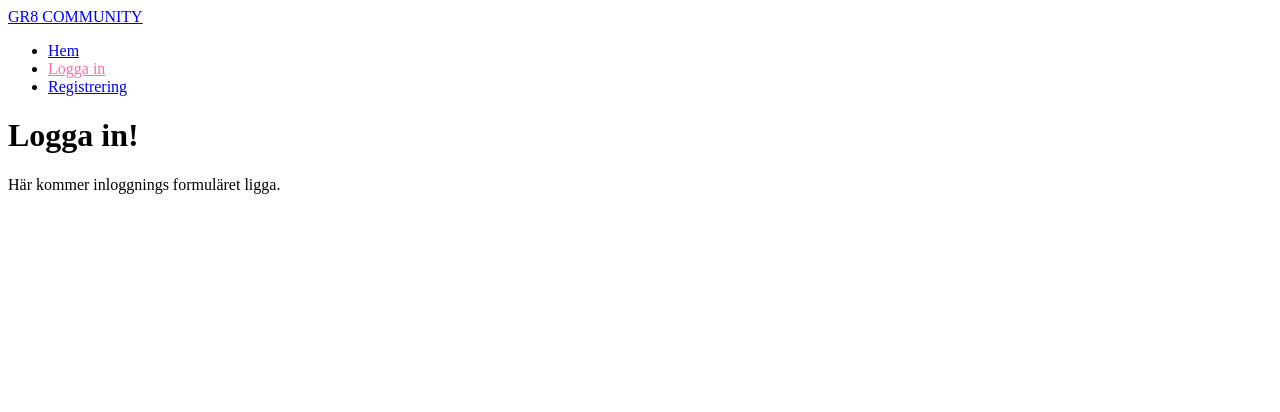
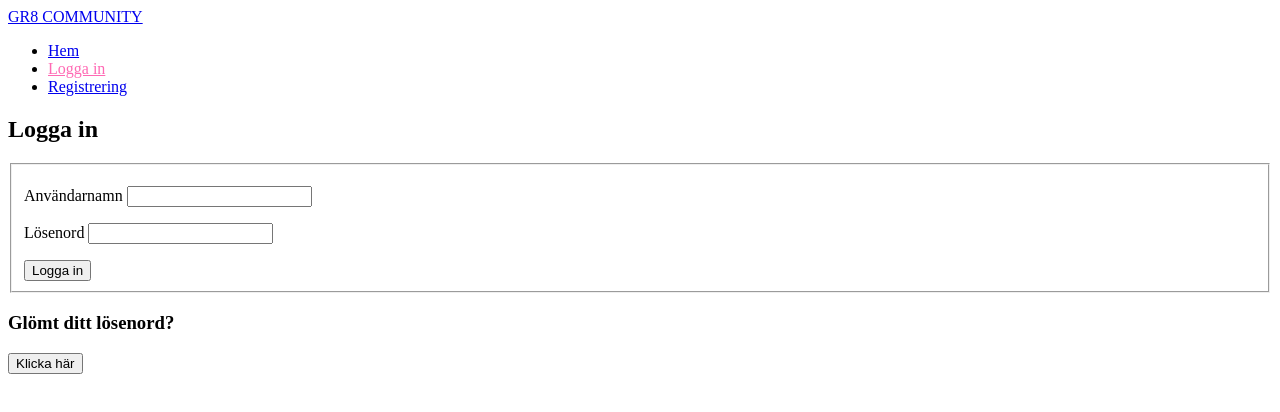
Before and after one commit to AntonSatt/mallo, a React (Vite) app in the folder frontend/Gr8/: page /login in a window 1280 px wide. Shown: the top 412 px of the page. Built offline with nearby package versions, Linux system fonts and the light colour scheme.

Commit message:
Feature/22. Created LoginForm

```diff
--- /dev/null
+++ b/frontend/Gr8/src/components/LoginForm/LoginForm.jsx
@@ -0,0 +1,34 @@
+import React from "react";
+
+const LoginForm = () => {
+  const handleSubmit = (event) => {
+    event.preventDefault();
+    console.log("Inloggning lyckades!");
+  };
+
+  return (
+    <section>
+      <h2>Logga in</h2>
+      <form onSubmit={handleSubmit}>
+        <fieldset>
+          <p>
+            <label htmlFor="userName">Användarnamn </label>
+            <input type="text" id="userName" />
+          </p>
+
+          <p>
+            <label htmlFor="password">Lösenord </label>
+            <input type="text" id="password" />
+          </p>
+
+          <button type="submit">Logga in</button>
+        </fieldset>
+
+        <h3>Glömt ditt lösenord?</h3>
+        <button type="submit">Klicka här</button>
+      </form>
+    </section>
+  );
+};
+
+export default LoginForm;
--- a/frontend/Gr8/src/pages/LoginPage.jsx
+++ b/frontend/Gr8/src/pages/LoginPage.jsx
@@ -1,9 +1,11 @@
+import React from 'react'
+import LoginForm from '../components/LoginForm/LoginForm'
+
 const LoginPage = () => {
     return (
-        <div>
-            <h1>Logga in!</h1>
-            <p>Här kommer inloggnings formuläret ligga.</p>
-        </div>
+        <main>
+            <LoginForm />
+        </main>
     )
 }
 
```
